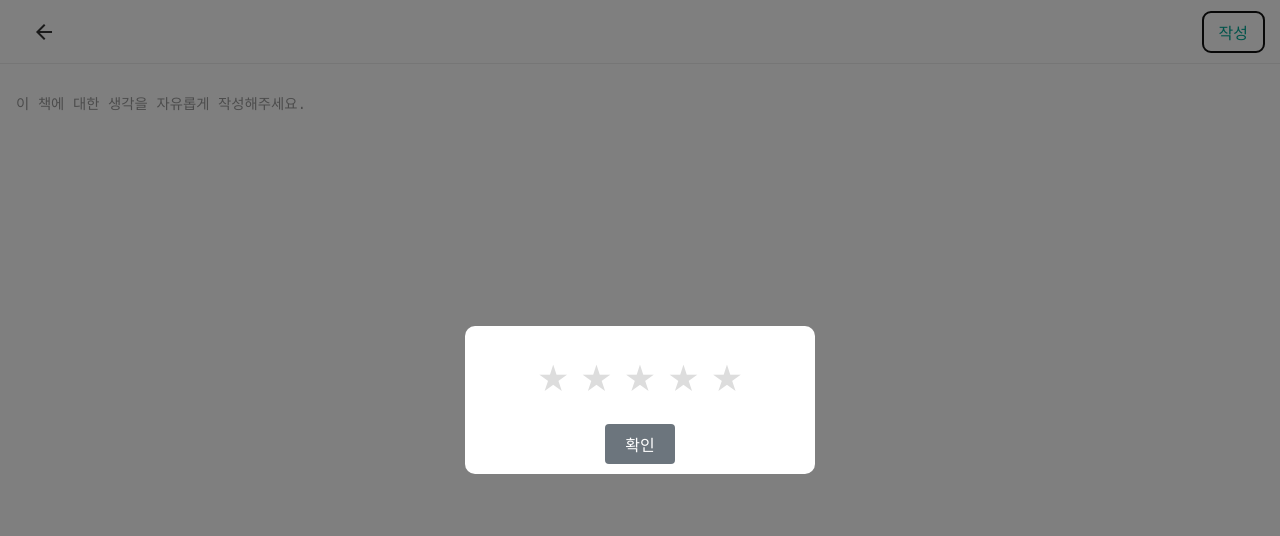
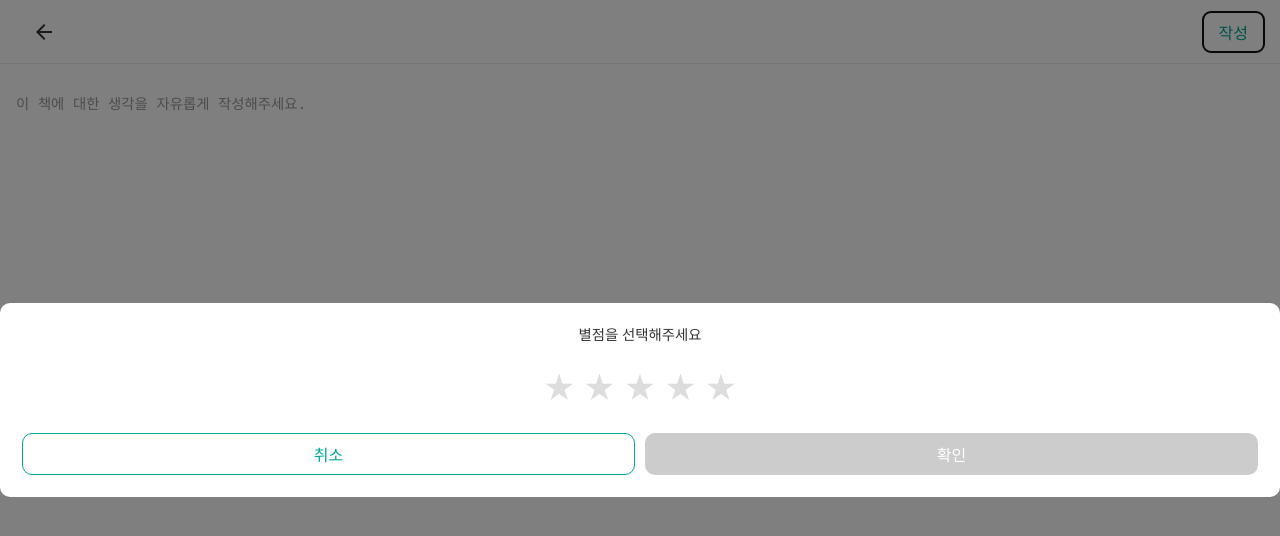
Before and after one commit to Kimchikilla/Seoulshelftest, a React (Vite) app: page /book/1/comment in a window 1280 px wide. Both pictures are taken after a click on the button "작성". Shown: the top 536 px of the page. Built offline with nearby package versions, Linux system fonts and the light colour scheme; no server answers.

Commit message:
별점 선택 수정

```diff
--- a/src/Comment/pages/Comment.css
+++ b/src/Comment/pages/Comment.css
@@ -116,20 +116,27 @@
 
   .rating-popup-content {
     background: white;
-    padding: 10px;
+    padding: 22px;
     border-radius: 10px;
     text-align: center;
-    width: 80%;
-    max-width: 350px;
+    width: 100%;
     animation: slideUp 0.3s ease-out;
+  }
+
+  .rating-popup-description {
+    line-height: 140%;
+    font-style: normal;
+    font-weight: 500;
+    font-size: 0.9rem;
+    /* margin-bottom: 10px; */
+    color: #333;
   }
 
   .stars {
     display: flex;
     justify-content: center;
-    gap: 10px;
+    gap: 7px;
     margin: 20px 0;
-    font-size: 2em;
   }
 
   .star {
@@ -196,10 +203,11 @@
   .rating-buttons button {
     padding: 8px 20px;
     border: none;
-    border-radius: 4px;
+    border-radius: 10px;
     cursor: pointer;
     background-color: #00A896;
     color: white;
+    width: 50%
   }
 
   .rating-buttons button:disabled {
@@ -208,5 +216,8 @@
   }
 
   .rating-buttons button:first-child {
-    background-color: #6c757d;
+    background-color: #fff;
+    color: #00A896;
+    border-radius: 10px;
+    border: 1px solid #00A896;
   }
--- a/src/Comment/pages/Comment.jsx
+++ b/src/Comment/pages/Comment.jsx
@@ -92,6 +92,7 @@ const Comment = () => {
       {showRatingPopup && (
         <div className="rating-popup">
           <div className="rating-popup-content">
+            <p className="rating-popup-description">별점을 선택해주세요</p>
             <div className="stars">
               {[1, 2, 3, 4, 5].map((star) => (
                 <span
@@ -106,6 +107,7 @@ const Comment = () => {
               ))}
             </div>
             <div className="rating-buttons">
+              <button onClick={() => setShowRatingPopup(false)}>취소</button>
               <button onClick={handleRatingSubmit} disabled={rating === 0}>확인</button>
             </div>
           </div>
```
